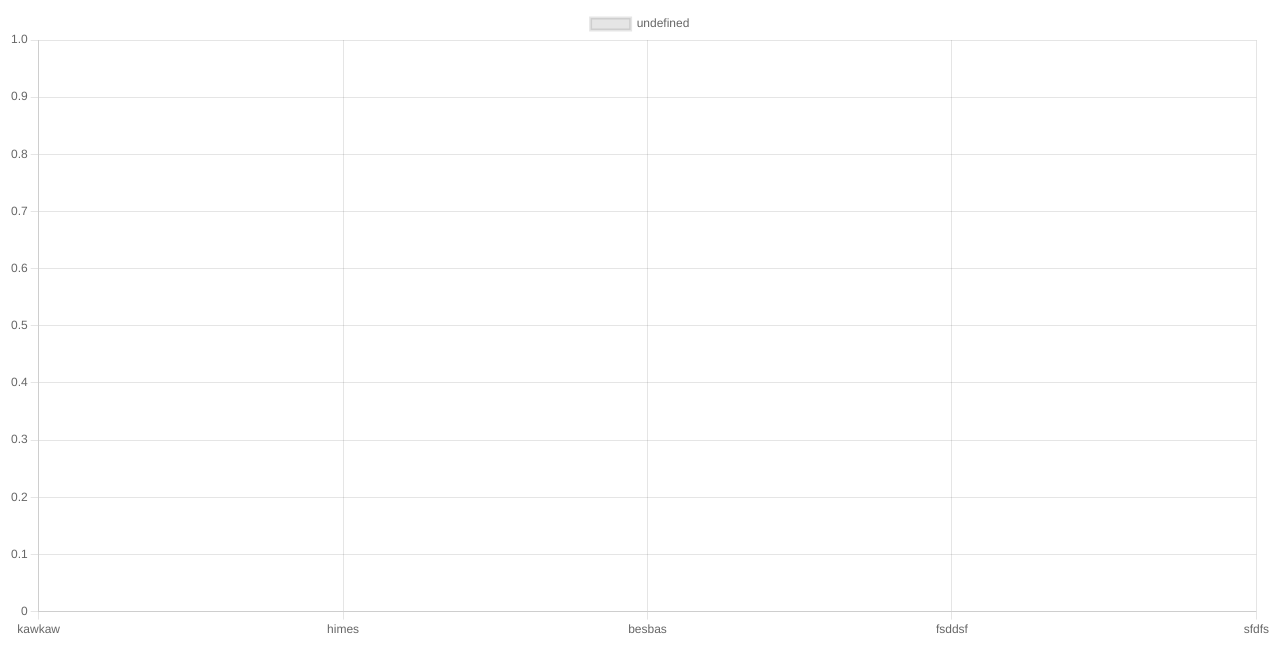
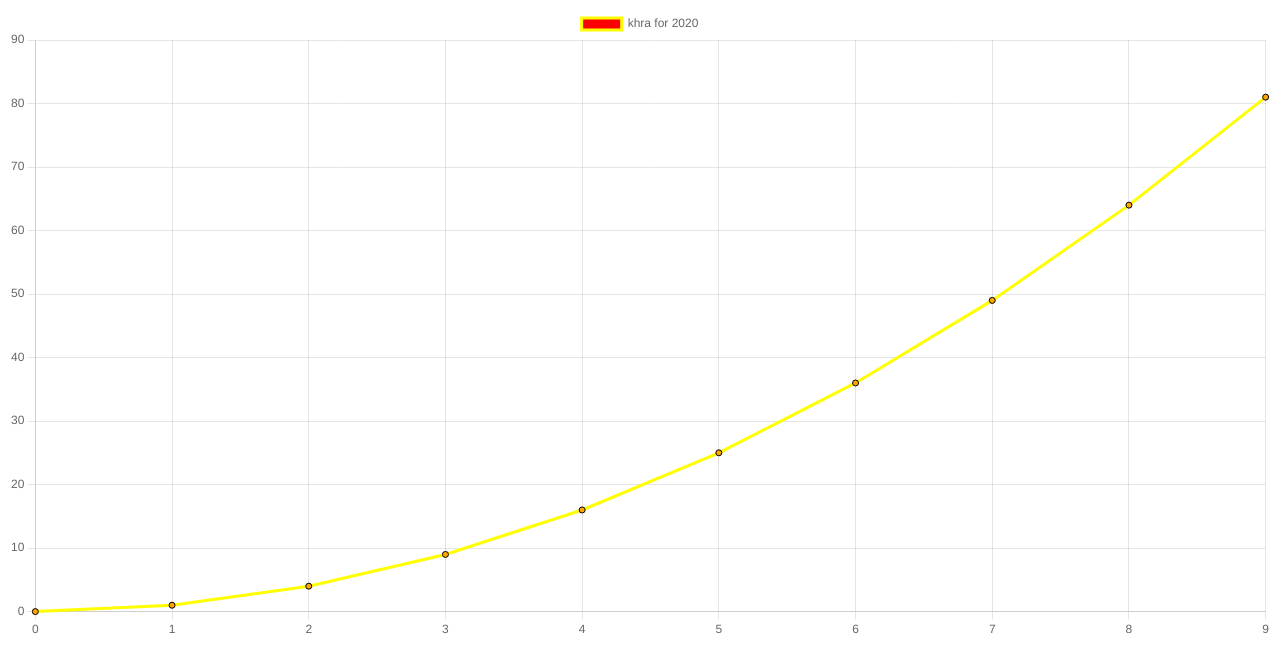
Before and after one commit to shAtud/sh-atud-neural-netwok-from-scratch, a Next.js app: page / in a window 1280 px wide. Shown: the top 672 px of the page. Built offline with nearby package versions, Linux system fonts and the light colour scheme.

Commit message:
drawing x^2 fonction

```diff
--- a/pages/index.js
+++ b/pages/index.js
@@ -2,34 +2,42 @@ import Head from 'next/head'
 import {Line} from 'react-chartjs-2';
 
 export default function Home() {
+  const fData = [];
+  for(let i=0;i<10;i++){
+    fData.push({x:i,y:i*i})
+  }
   const data = {
-        labels:['kawkaw','himes','besbas','fsddsf','sfdfs'],
+        labels:fData.map(d=>d.x),
         datasets:[
           {
-            datasets: [{
-              label: "Test",
-              data: [{
-                 x: 0,
-                 y: 5
-              }, {
-                 x: 5,
-                 y: 10
-              }, {
-                 x: 8,
-                 y: 5
-              }, {
-                 x: 15,
-                 y: 0
-              }],
-           }]
+            label:'khra for 2020',
+            data:fData.map(d=>d.y),
+            backgroundColor:['red','blue'],
+            borderColor:['yellow'],
+            pointBackgroundColor:['orange'],
+            pointBorderColor:['black']
+
           }
         ]
 
-
-
   }
   const options = {
-      responsive:true,
+      title:{
+        display:true,
+        text:'Line chart',
+
+      },
+      scales:{
+        yAxes:[
+          {
+            ticks:{
+              min:0,
+              max:6,
+              stepSize:1,
+            }
+          }
+        ]
+      }
   }
   return (
     <div className="flex flex-col items-center justify-center min-h-screen p-4">
```
